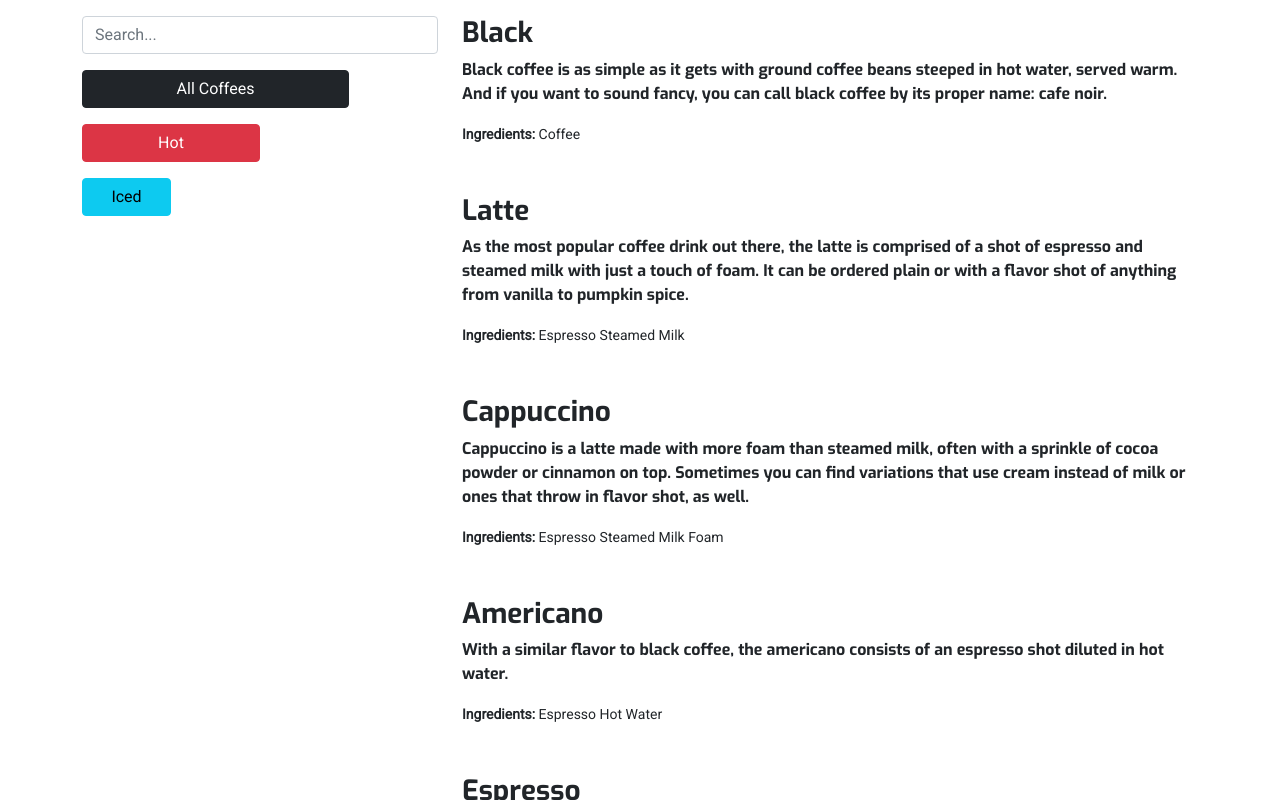
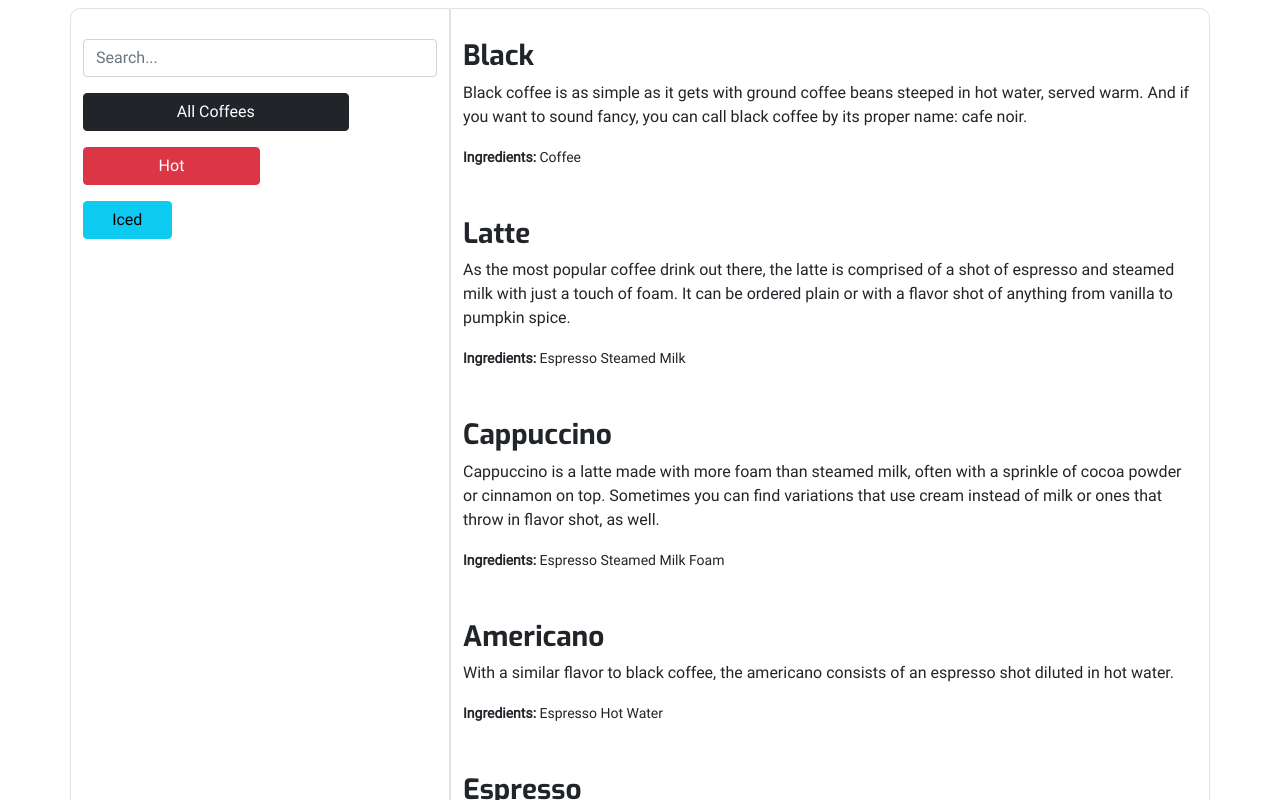
Before and after one commit to harundogdu/kloia, a React (Create React App) app: page / in a window 1280 px wide. Shown: the top 800 px of the page. Built offline with nearby package versions, Linux system fonts and the light colour scheme.

Commit message:
a few design changes.

```diff
--- a/src/App.css
+++ b/src/App.css
@@ -1,4 +1,13 @@
-@import url('https://fonts.googleapis.com/css2?family=Exo:wght@700&family=Roboto&display=swap');
+@font-face {
+    font-family: "Roboto";
+    src: url("./assets/fonts/roboto-regular.woff2");
+}
+
+@font-face {
+    font-family: "Exo";
+    src: url("./assets/fonts/exo-bold.woff2");
+}
+
 * {
     font-family: 'Roboto', sans-serif;
 }
@@ -6,3 +15,18 @@
 .bold-text {
     font-family: 'Exo', sans-serif;
 }
+
+.border {
+    border: 1px solid 'gray';
+    padding: 30px;
+}
+
+.border-left {
+    border-top-left-radius: 10px;
+    border-bottom-left-radius: 10px;
+}
+
+.border-right {
+    border-top-right-radius: 10px;
+    border-bottom-right-radius: 10px;
+}
--- a/src/components/Container/index.js
+++ b/src/components/Container/index.js
@@ -4,12 +4,12 @@ import Content from "../Content";
 import { Col, Container as ContainerMain, Row } from "react-bootstrap";
 function Container() {
   return (
-    <ContainerMain className="mt-3">
+    <ContainerMain className="my-2">
       <Row>
-        <Col md={4}>
+        <Col md={4} className="border border-left">
           <Menu />
         </Col>
-        <Col md={8}>
+        <Col md={8}  className="border border-right">
           <Content />
         </Col>
       </Row>
--- a/src/components/Content/index.js
+++ b/src/components/Content/index.js
@@ -2,18 +2,18 @@ import React from "react";
 import { useCoffees } from "../../context/Coffee/CoffeeContext";
 function Content() {
   const { coffees } = useCoffees();
-  const arraySplit = (arr = Array) => {
-    return arr.map((i, key) => <span key={key}>{`${i} `}</span>);
+  const ingredientsSplit = (arr = Array) => {
+    return arr.map((item, key) => <span key={key}>{`${item} `}</span>);
   };
   return (
     <div>
       {coffees.map((coffee) => (
         <div key={`coffee_id_${coffee.id.toString()}`} className="mb-5">
           <h3 className="bold-text">{coffee.title}</h3>
-          <p className="bold-text">{coffee.description}</p>
+          <p>{coffee.description}</p>
           <span className="small">
             <strong>Ingredients: </strong>
-            {arraySplit(coffee.ingredients)}
+            {ingredientsSplit(coffee.ingredients)}
           </span>
         </div>
       ))}
```
